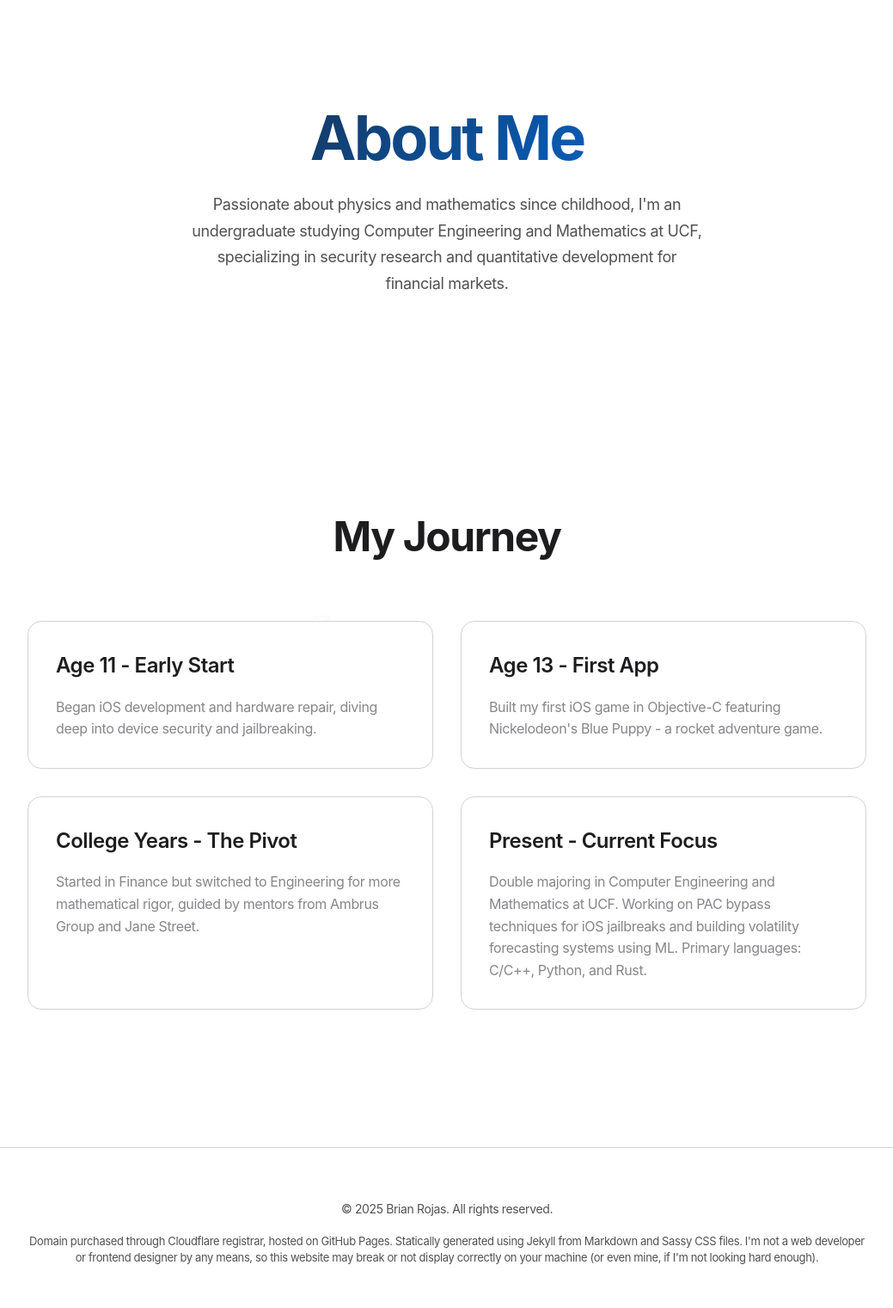
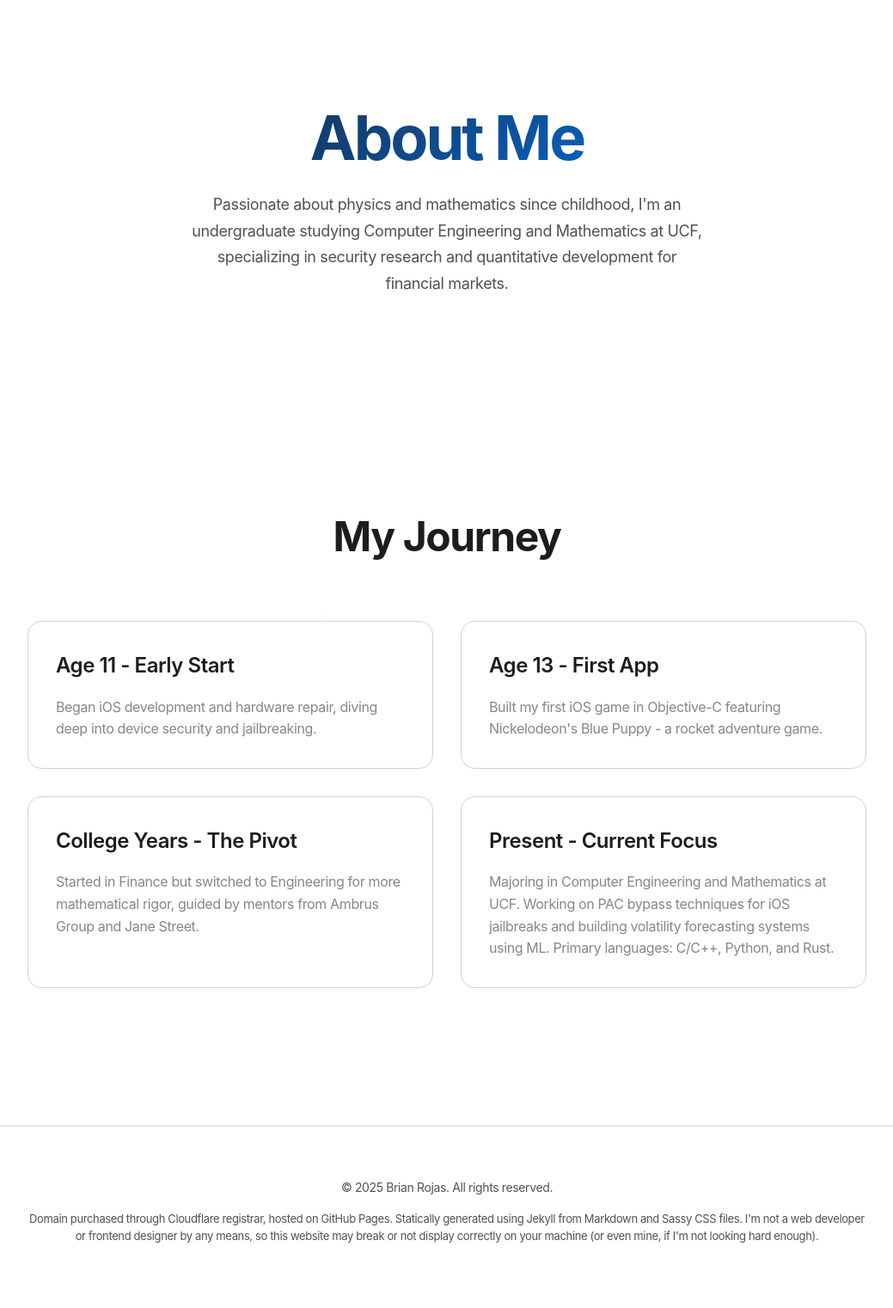
Before and after one commit to brianrojrc/brianrojrc.github.io, a Jekyll site: the page built from about.md, in a window 1280 px wide. Shown: the whole page at 86% size, without its empty margins (120-1159 px from the left). Built offline with Jekyll 4.4.1, drawn with Linux system fonts in a browser that asks for light colours; after the commit the page ends 1495 px from its top, so only the background shows below that.

Commit message:
Update about.md

```diff
--- a/about.md
+++ b/about.md
@@ -29,7 +29,7 @@ title: About
         </div>
         <div class="card">
             <h3>Present - Current Focus</h3>
-            <p>Double majoring in Computer Engineering and Mathematics at UCF. Working on PAC bypass techniques for iOS jailbreaks and building volatility forecasting systems using ML. Primary languages: C/C++, Python, and Rust.</p>
+            <p>Majoring in Computer Engineering and Mathematics at UCF. Working on PAC bypass techniques for iOS jailbreaks and building volatility forecasting systems using ML. Primary languages: C/C++, Python, and Rust.</p>
         </div>
     </div>
 </section>
```
